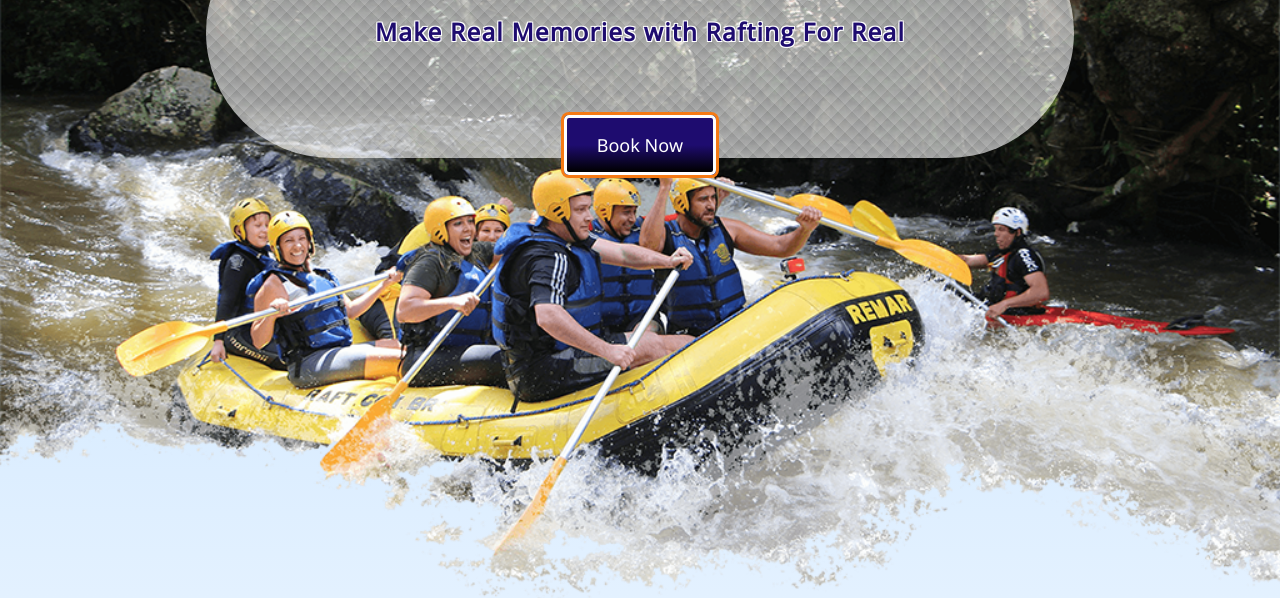
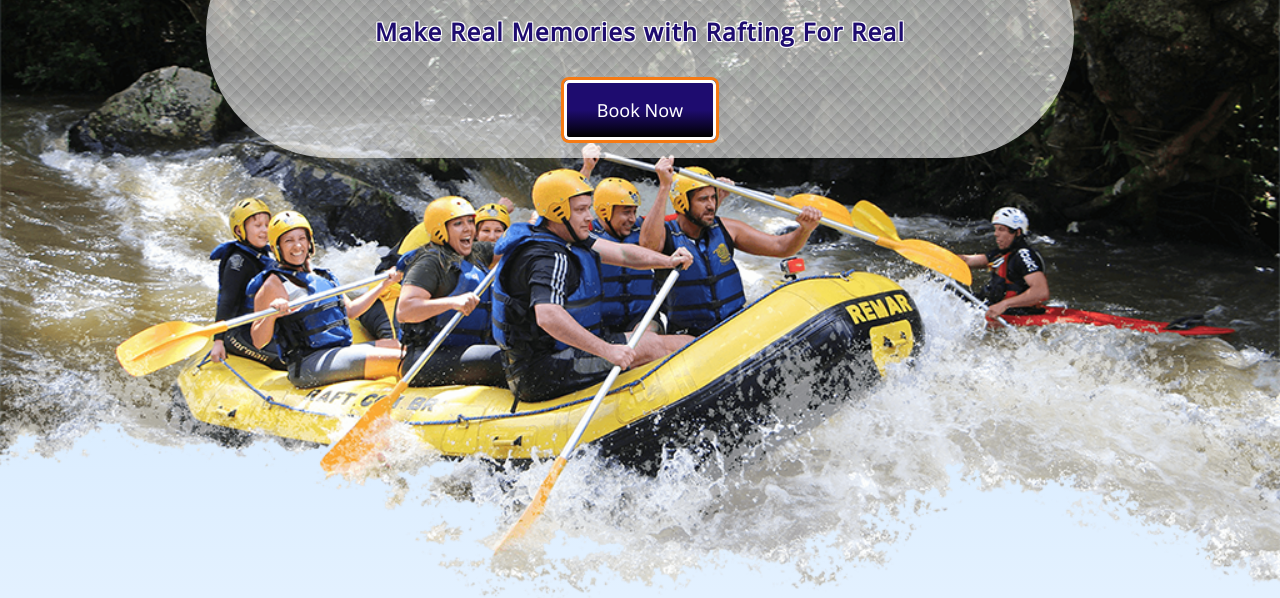
Before and after one commit to bpavlakos-edu/wdd130, a plain HTML site: page wwr/index.html in a window 1280 px wide. Shown: the part 208-806 px from the top of the page. Drawn offline with nearby package versions, Linux system fonts and the light colour scheme.

Commit message:
Fixed Typo

```diff
--- a/wwr/styles/style.css
+++ b/wwr/styles/style.css
@@ -143,7 +143,7 @@ h4{ /*Generic Selector No longer in use due to #hero-msg h4*/
 .button-box{ /*Generic Selector for the button-box class*/
     text-align: center;
     margin-top: 80px; /*Push the button down - Week 09*/
-    transform: translate(0px -35px);
+    transform: translate(0px, -35px);
 }
 
 .book, .join{
```
